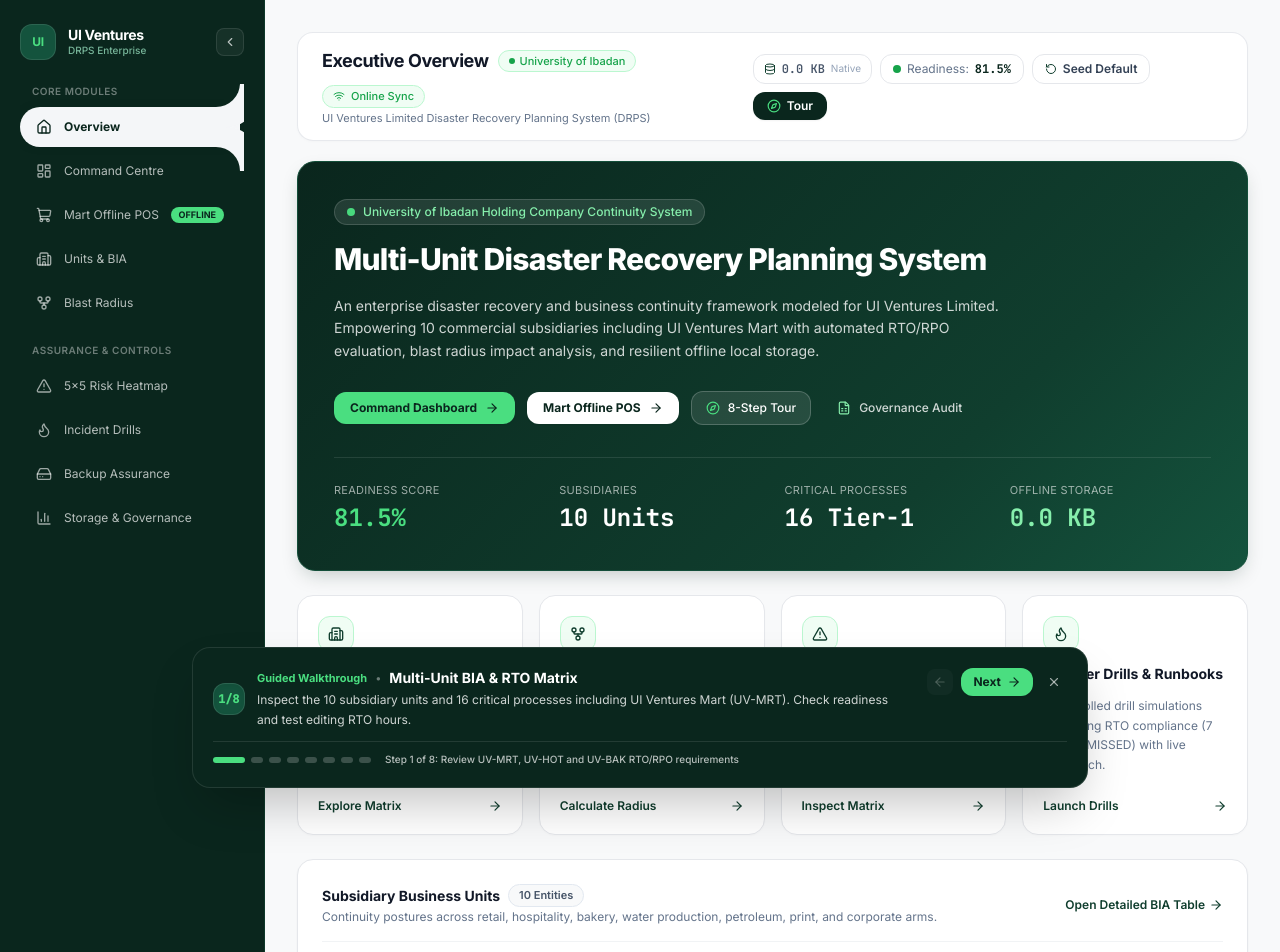
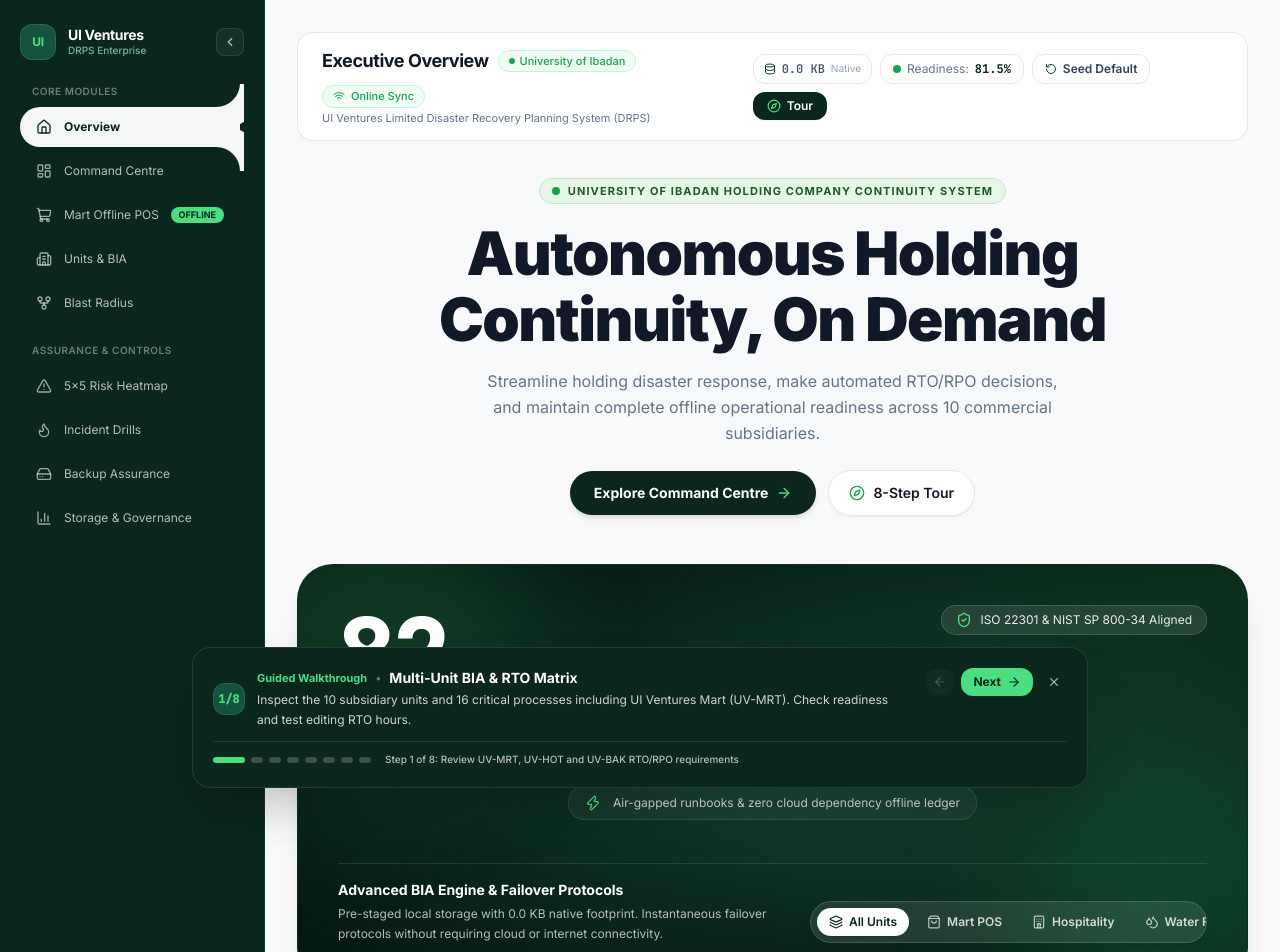
Before and after one commit to michlvince/UI-VENTURES-DRPS, a Next.js app: page / in a window 1280 px wide. Shown: the top 952 px of the page. Built offline with nearby package versions, Linux system fonts and the light colour scheme.

Commit message:
feat(ui): implement centered hero typography and rounded visual showcase with floating pill dock

```diff
--- a/src/components/LandingOverview.tsx
+++ b/src/components/LandingOverview.tsx
@@ -1,6 +1,6 @@
 'use client';
 
-import React from 'react';
+import React, { useState } from 'react';
 import {
   Building2,
   AlertTriangle,
@@ -9,6 +9,14 @@ import {
   Compass,
   GitFork,
   FileSpreadsheet,
+  Layers,
+  ShoppingBag,
+  Hotel,
+  Droplets,
+  Fuel,
+  UtensilsCrossed,
+  ShieldCheck,
+  Zap,
 } from 'lucide-react';
 import { BusinessUnit, WorkspaceTab } from '@/types/drps';
 import { StatusBadge } from './ui/StatusBadge';
@@ -28,98 +36,140 @@ export const LandingOverview: React.FC<LandingOverviewProps> = ({
   onNavigateTab,
   onStartWalkthrough,
 }) => {
+  const [activeFilterPill, setActiveFilterPill] = useState<string>('all');
+
+  const filteredUnits =
+    activeFilterPill === 'all'
+      ? units
+      : units.filter((u) => u.id === activeFilterPill);
+
+  const heroDockPills = [
+    { id: 'all', label: 'All Units', icon: Layers },
+    { id: 'UV-MRT', label: 'Mart POS', icon: ShoppingBag },
+    { id: 'UV-HOT', label: 'Hospitality', icon: Hotel },
+    { id: 'UV-WAT', label: 'Water Factory', icon: Droplets },
+    { id: 'UV-PET', label: 'Petroleum', icon: Fuel },
+    { id: 'UV-BAK', label: 'Bakery', icon: UtensilsCrossed },
+  ];
+
   return (
-    <div className="space-y-6 pb-16">
-      {/* Hero Bento Banner with Room to Breathe */}
-      <section className="card-hero-forest text-white p-7 sm:p-9 relative overflow-hidden">
-        <div className="relative z-10 max-w-3xl space-y-4">
-          <div className="inline-flex items-center gap-2 px-3 py-1 rounded-full bg-white/10 border border-white/15 text-[#86EFAC] text-xs font-medium">
-            <span className="w-2 h-2 rounded-full bg-[#4ADE80] animate-pulse" />
+    <div className="space-y-10 pb-16">
+      {/* 1. EDITORIAL CENTERED HERO HEADER */}
+      <section className="pt-4 pb-2 text-center max-w-3xl mx-auto space-y-4 px-4">
+        <div className="inline-flex items-center gap-2 px-3 py-1 rounded-full bg-[#E8F5E9] border border-[#C8E6C9] text-[#1B5E20] text-[11px] font-bold tracking-widest uppercase">
+          <span className="w-2 h-2 rounded-full bg-[#16A34A] animate-pulse" />
           <span>University of Ibadan Holding Company Continuity System</span>
         </div>
 
-          <h2 className="text-2xl sm:text-3xl font-extrabold tracking-tight text-white leading-tight">
-            Multi-Unit Disaster Recovery Planning System
-          </h2>
+        <h1 className="text-3xl sm:text-5xl lg:text-6xl font-black tracking-tight text-[#111827] leading-[1.1]">
+          Autonomous Holding Continuity, On Demand
+        </h1>
 
-          <p className="text-xs sm:text-sm text-white/80 leading-relaxed max-w-2xl font-normal">
-            An enterprise disaster recovery and business continuity framework modeled for UI Ventures Limited.
-            Empowering 10 commercial subsidiaries including UI Ventures Mart with automated RTO/RPO evaluation, blast radius impact analysis, and resilient offline local storage.
+        <p className="text-sm sm:text-base text-[#64748B] leading-relaxed max-w-xl mx-auto font-normal">
+          Streamline holding disaster response, make automated RTO/RPO decisions, and maintain complete offline operational readiness across 10 commercial subsidiaries.
         </p>
 
-          <div className="pt-3 flex flex-wrap items-center gap-3">
+        <div className="pt-2 flex items-center justify-center gap-3">
           <button
             onClick={() => onNavigateTab('dashboard')}
-              className="inline-flex items-center gap-2 px-4 py-2 bg-[#4ADE80] hover:bg-[#22C55E] text-[#0A261D] text-xs font-bold rounded-xl transition-all shadow-xs"
+            className="inline-flex items-center gap-2 px-6 py-3 bg-[#0A261D] hover:bg-[#103E2E] text-white text-xs sm:text-sm font-bold rounded-full transition-all shadow-md hover:shadow-lg hover:scale-[1.02] active:scale-[0.98]"
           >
-              <span>Command Dashboard</span>
-              <ArrowRight className="w-3.5 h-3.5" />
-            </button>
-
-            <button
-              onClick={() => onNavigateTab('mart_ledger')}
-              className="inline-flex items-center gap-2 px-4 py-2 bg-white text-[#0A261D] hover:bg-[#F8F9FA] text-xs font-bold rounded-xl transition-all shadow-xs"
-            >
-              <span>Mart Offline POS</span>
-              <ArrowRight className="w-3.5 h-3.5" />
+            <span>Explore Command Centre</span>
+            <ArrowRight className="w-4 h-4 text-[#4ADE80]" />
           </button>
 
           <button
             onClick={onStartWalkthrough}
-              className="inline-flex items-center gap-2 px-3.5 py-2 bg-white/10 hover:bg-white/15 text-white border border-white/20 text-xs font-medium rounded-xl transition-all"
+            className="inline-flex items-center gap-2 px-5 py-3 bg-white hover:bg-[#F8F9FA] text-[#111827] border border-[#E5E7EB] text-xs sm:text-sm font-semibold rounded-full transition-all shadow-xs"
           >
-              <Compass className="w-3.5 h-3.5 text-[#4ADE80]" />
+            <Compass className="w-4 h-4 text-[#16A34A]" />
             <span>8-Step Tour</span>
           </button>
+        </div>
+      </section>
 
-            <button
-              onClick={() => onNavigateTab('efficiency_storage')}
-              className="inline-flex items-center gap-2 px-3.5 py-2 text-white/80 hover:text-white text-xs font-medium rounded-xl transition-colors"
-            >
-              <FileSpreadsheet className="w-3.5 h-3.5 text-[#86EFAC]" />
-              <span>Governance Audit</span>
-            </button>
+      {/* 2. LARGE ROUNDED HERO SHOWCASE VIEWPORT */}
+      <section className="relative rounded-[28px] sm:rounded-[36px] overflow-hidden bg-radial from-[#103E2E] via-[#0A261D] to-[#04140E] border border-[#1B4D3E]/40 shadow-xl min-h-[360px] sm:min-h-[420px] flex flex-col justify-between p-6 sm:p-10 text-white">
+        {/* Ambient lighting glows */}
+        <div className="absolute -top-24 -left-24 w-80 h-80 bg-[#4ADE80]/15 rounded-full blur-3xl pointer-events-none" />
+        <div className="absolute -bottom-24 -right-24 w-80 h-80 bg-[#16A34A]/20 rounded-full blur-3xl pointer-events-none" />
+        <div className="absolute inset-0 bg-[radial-gradient(circle_at_top_right,rgba(74,222,128,0.12),transparent_60%)] pointer-events-none" />
+
+        {/* Top Floating Row: High-Impact Metric Highlight */}
+        <div className="relative z-10 flex flex-col sm:flex-row sm:items-start justify-between gap-6">
+          <div className="space-y-1">
+            <div className="text-5xl sm:text-7xl lg:text-8xl font-black font-mono-metrics tracking-tight text-white flex items-baseline gap-1">
+              <span>{aggregateReadiness.toFixed(0)}</span>
+              <span className="text-3xl sm:text-5xl text-[#4ADE80] font-normal">%</span>
+            </div>
+            <div className="space-y-0.5">
+              <div className="text-xs sm:text-sm font-bold text-white/95 tracking-wide">
+                Enterprise Readiness Posture
+              </div>
+              <div className="text-[11px] sm:text-xs text-[#86EFAC] font-medium">
+                Holdings Resiliency Index Across 10 Units
+              </div>
             </div>
           </div>
 
-        {/* Hero Mini Stats Grid with clear separation */}
-        <div className="mt-8 pt-6 border-t border-white/10 grid grid-cols-2 sm:grid-cols-4 gap-6">
-          <div>
-            <div className="text-[11px] text-white/60 uppercase tracking-wide">Readiness Score</div>
-            <div className="text-2xl font-bold font-mono-metrics text-[#4ADE80] mt-1">
-              {aggregateReadiness.toFixed(1)}%
+          <div className="hidden sm:flex items-center gap-2 px-3.5 py-1.5 rounded-full bg-white/10 backdrop-blur-md border border-white/15 text-xs text-white/90">
+            <ShieldCheck className="w-4 h-4 text-[#4ADE80]" />
+            <span>ISO 22301 &amp; NIST SP 800-34 Aligned</span>
           </div>
         </div>
-          <div>
-            <div className="text-[11px] text-white/60 uppercase tracking-wide">Subsidiaries</div>
-            <div className="text-2xl font-bold font-mono-metrics text-white mt-1">
-              10 Units
+
+        {/* Center / Ambient illustration cue */}
+        <div className="relative z-10 my-4 sm:my-6 flex items-center justify-center">
+          <div className="inline-flex items-center gap-3 px-4 py-2 rounded-2xl bg-white/5 backdrop-blur-md border border-white/10 text-xs text-white/80">
+            <Zap className="w-4 h-4 text-[#4ADE80]" />
+            <span>Air-gapped runbooks &amp; zero cloud dependency offline ledger</span>
           </div>
         </div>
-          <div>
-            <div className="text-[11px] text-white/60 uppercase tracking-wide">Critical Processes</div>
-            <div className="text-2xl font-bold font-mono-metrics text-white mt-1">
-              16 Tier-1
+
+        {/* Bottom Floating Row: Left capability block & Right floating pill dock */}
+        <div className="relative z-10 flex flex-col lg:flex-row lg:items-end justify-between gap-6 pt-4 border-t border-white/10">
+          <div className="max-w-md space-y-1 text-left">
+            <div className="text-xs sm:text-sm font-bold text-white">
+              Advanced BIA Engine &amp; Failover Protocols
+            </div>
+            <div className="text-[11px] sm:text-xs text-white/70 leading-relaxed font-normal">
+              Pre-staged local storage with {(storageBytes / 1024).toFixed(1)} KB native footprint. Instantaneous failover protocols without requiring cloud or internet connectivity.
             </div>
           </div>
-          <div>
-            <div className="text-[11px] text-white/60 uppercase tracking-wide">Offline Storage</div>
-            <div className="text-2xl font-bold font-mono-metrics text-[#86EFAC] mt-1">
-              {(storageBytes / 1024).toFixed(1)} KB
-            </div>
+
+          {/* Floating Pill Dock */}
+          <div className="flex items-center gap-1.5 p-1.5 rounded-full bg-white/10 backdrop-blur-xl border border-white/15 overflow-x-auto max-w-full shadow-lg">
+            {heroDockPills.map((pill) => {
+              const Icon = pill.icon;
+              const isActive = activeFilterPill === pill.id;
+              return (
+                <button
+                  key={pill.id}
+                  onClick={() => setActiveFilterPill(pill.id)}
+                  className={`inline-flex items-center gap-1.5 px-3 py-1.5 rounded-full text-xs font-semibold whitespace-nowrap transition-all ${
+                    isActive
+                      ? 'bg-white text-[#0A261D] shadow-sm'
+                      : 'text-white/80 hover:text-white hover:bg-white/10'
+                  }`}
+                >
+                  <Icon className={`w-3.5 h-3.5 ${isActive ? 'text-[#0A261D]' : 'text-white/70'}`} />
+                  <span>{pill.label}</span>
+                </button>
+              );
+            })}
           </div>
         </div>
       </section>
 
-      {/* 4 Pillars Grid with improved whitespace */}
+      {/* 3. 4 PILLARS GRID */}
       <section className="grid grid-cols-1 sm:grid-cols-2 lg:grid-cols-4 gap-4">
         <div
           onClick={() => onNavigateTab('units_bia')}
-          className="card-elevation-sm p-5 cursor-pointer flex flex-col justify-between group"
+          className="card-elevation-sm p-5 cursor-pointer flex flex-col justify-between group rounded-2xl bg-white border border-[#E5E7EB] hover:border-[#103E2E]/40 hover:shadow-md transition-all"
         >
           <div className="space-y-3">
-            <div className="w-9 h-9 rounded-xl bg-[#F0FDF4] text-[#16A34A] flex items-center justify-center font-semibold border border-[#BBF7D0]">
-              <Building2 className="w-4 h-4 text-[#103E2E]" />
+            <div className="w-10 h-10 rounded-xl bg-[#F0FDF4] text-[#16A34A] flex items-center justify-center font-semibold border border-[#BBF7D0]">
+              <Building2 className="w-5 h-5 text-[#103E2E]" />
             </div>
             <h3 className="text-sm font-bold text-[#111827] group-hover:text-[#103E2E] transition-colors">
               Business Impact Analysis
@@ -136,11 +186,11 @@ export const LandingOverview: React.FC<LandingOverviewProps> = ({
 
         <div
           onClick={() => onNavigateTab('blast_radius')}
-          className="card-elevation-sm p-5 cursor-pointer flex flex-col justify-between group"
+          className="card-elevation-sm p-5 cursor-pointer flex flex-col justify-between group rounded-2xl bg-white border border-[#E5E7EB] hover:border-[#103E2E]/40 hover:shadow-md transition-all"
         >
           <div className="space-y-3">
-            <div className="w-9 h-9 rounded-xl bg-[#F0FDF4] text-[#16A34A] flex items-center justify-center font-semibold border border-[#BBF7D0]">
-              <GitFork className="w-4 h-4 text-[#103E2E]" />
+            <div className="w-10 h-10 rounded-xl bg-[#F0FDF4] text-[#16A34A] flex items-center justify-center font-semibold border border-[#BBF7D0]">
+              <GitFork className="w-5 h-5 text-[#103E2E]" />
             </div>
             <h3 className="text-sm font-bold text-[#111827] group-hover:text-[#103E2E] transition-colors">
               Asset Blast Radius
@@ -157,11 +207,11 @@ export const LandingOverview: React.FC<LandingOverviewProps> = ({
 
         <div
           onClick={() => onNavigateTab('risk_register')}
-          className="card-elevation-sm p-5 cursor-pointer flex flex-col justify-between group"
+          className="card-elevation-sm p-5 cursor-pointer flex flex-col justify-between group rounded-2xl bg-white border border-[#E5E7EB] hover:border-[#103E2E]/40 hover:shadow-md transition-all"
         >
           <div className="space-y-3">
-            <div className="w-9 h-9 rounded-xl bg-[#F0FDF4] text-[#16A34A] flex items-center justify-center font-semibold border border-[#BBF7D0]">
-              <AlertTriangle className="w-4 h-4 text-[#103E2E]" />
+            <div className="w-10 h-10 rounded-xl bg-[#F0FDF4] text-[#16A34A] flex items-center justify-center font-semibold border border-[#BBF7D0]">
+              <AlertTriangle className="w-5 h-5 text-[#103E2E]" />
             </div>
             <h3 className="text-sm font-bold text-[#111827] group-hover:text-[#103E2E] transition-colors">
               5×5 Risk Heatmap
@@ -178,14 +228,14 @@ export const LandingOverview: React.FC<LandingOverviewProps> = ({
 
         <div
           onClick={() => onNavigateTab('incident_simulator')}
-          className="card-elevation-sm p-5 cursor-pointer flex flex-col justify-between group"
+          className="card-elevation-sm p-5 cursor-pointer flex flex-col justify-between group rounded-2xl bg-white border border-[#E5E7EB] hover:border-[#103E2E]/40 hover:shadow-md transition-all"
         >
           <div className="space-y-3">
-            <div className="w-9 h-9 rounded-xl bg-[#F0FDF4] text-[#16A34A] flex items-center justify-center font-semibold border border-[#BBF7D0]">
-              <Flame className="w-4 h-4 text-[#103E2E]" />
+            <div className="w-10 h-10 rounded-xl bg-[#F0FDF4] text-[#16A34A] flex items-center justify-center font-semibold border border-[#BBF7D0]">
+              <Flame className="w-5 h-5 text-[#103E2E]" />
             </div>
             <h3 className="text-sm font-bold text-[#111827] group-hover:text-[#103E2E] transition-colors">
-              Disaster Drills & Runbooks
+              Disaster Drills &amp; Runbooks
             </h3>
             <p className="text-xs text-[#64748B] leading-relaxed">
               9 controlled drill simulations evaluating RTO compliance (7 MET, 2 MISSED) with live stopwatch.
@@ -198,7 +248,7 @@ export const LandingOverview: React.FC<LandingOverviewProps> = ({
         </div>
       </section>
 
-      {/* 10 Subsidiaries Grid */}
+      {/* 4. SUBSIDIARIES DIRECTORY */}
       <section className="bg-white rounded-2xl p-6 shadow-xs border border-[#E5E7EB] space-y-5">
         <div className="flex flex-col sm:flex-row sm:items-center justify-between gap-2 pb-4 border-b border-[#F1F3F5]">
           <div>
@@ -207,7 +257,7 @@ export const LandingOverview: React.FC<LandingOverviewProps> = ({
                 Subsidiary Business Units
               </h3>
               <span className="px-2.5 py-0.5 rounded-full bg-[#F8F9FA] text-[11px] font-semibold text-[#475569] border border-[#E2E8F0]">
-                10 Entities
+                {filteredUnits.length} of {units.length} Displayed
               </span>
             </div>
             <p className="text-xs text-[#64748B] mt-0.5">
@@ -225,7 +275,7 @@ export const LandingOverview: React.FC<LandingOverviewProps> = ({
         </div>
 
         <div className="grid grid-cols-1 md:grid-cols-2 lg:grid-cols-3 gap-4">
-          {units.map((unit) => {
+          {filteredUnits.map((unit) => {
             const readinessVariant =
               unit.currentReadiness >= 85
                 ? 'success'
@@ -275,7 +325,7 @@ export const LandingOverview: React.FC<LandingOverviewProps> = ({
         </div>
       </section>
 
-      {/* Institutional Baseline Footer */}
+      {/* 5. INSTITUTIONAL BASELINE FOOTER */}
       <section className="bg-white rounded-2xl p-5 shadow-xs border border-[#E5E7EB] flex flex-col sm:flex-row items-start sm:items-center justify-between gap-4">
         <div className="space-y-1">
           <div className="flex items-center gap-2">
@@ -287,12 +337,22 @@ export const LandingOverview: React.FC<LandingOverviewProps> = ({
           </p>
         </div>
 
+        <div className="flex items-center gap-3">
+          <button
+            onClick={() => onNavigateTab('efficiency_storage')}
+            className="inline-flex items-center gap-1.5 px-3.5 py-2 text-xs font-medium text-[#103E2E] hover:bg-[#F0FDF4] rounded-xl border border-[#BBF7D0] transition-colors"
+          >
+            <FileSpreadsheet className="w-3.5 h-3.5 text-[#16A34A]" />
+            <span>Governance Audit</span>
+          </button>
+
           <button
             onClick={() => onNavigateTab('dashboard')}
             className="shrink-0 px-4 py-2 bg-[#0A261D] text-white hover:bg-[#14533D] text-xs font-semibold rounded-xl transition-colors"
           >
             Open Dashboard
           </button>
+        </div>
       </section>
     </div>
   );
```
Lines whose indentation alone changed are shown as unchanged.
